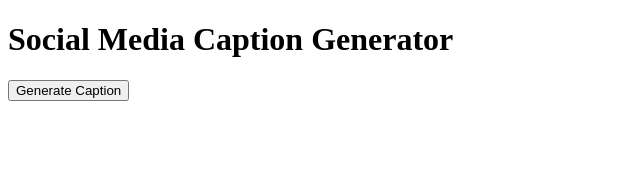
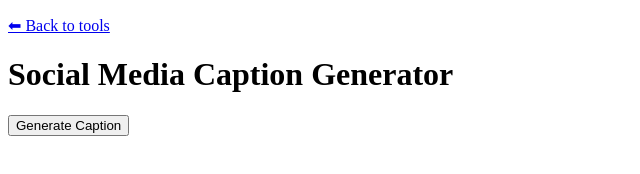
Before and after one commit to tomaszczarniejewski-stack/tools, a plain HTML site: page caption-generator/index.html in a window 1280 px wide. Shown: the whole page, without its empty margins (0-640 px from the left). Drawn offline with Linux system fonts and the light colour scheme.

Commit message:
Update index.html

```diff
--- a/caption-generator/index.html
+++ b/caption-generator/index.html
@@ -6,7 +6,7 @@
 </head>
 
 <body>
-
+<p><a href="../">⬅ Back to tools</a></p>
 <h1>Social Media Caption Generator</h1>
 
 <button onclick="generate()">Generate Caption</button>
```
